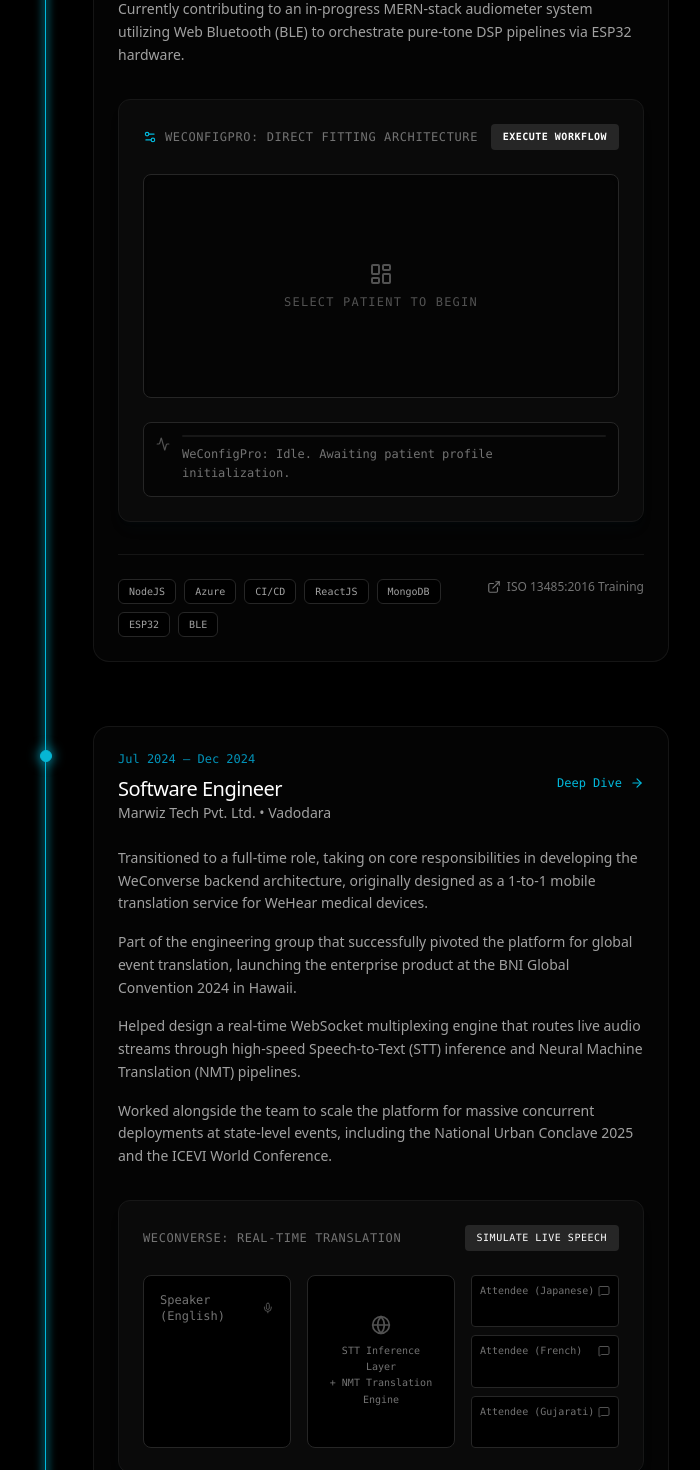
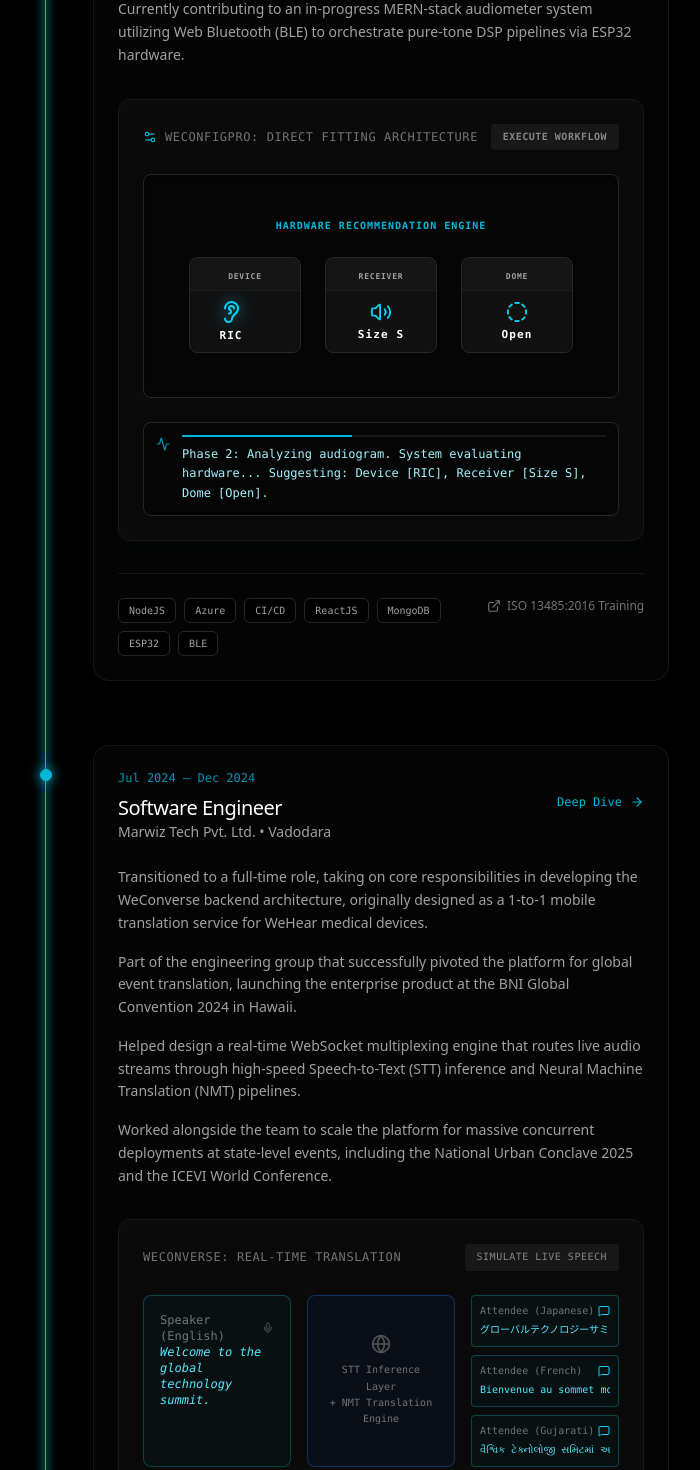
Before and after one commit to Preyash-Thakkar/preyash.jsx, a Next.js app: page / in a window 1280 px wide. Shown: the part 980-2450 px from the top of the page, without its empty margins (283-983 px from the left). Built offline with nearby package versions, Linux system fonts and the light colour scheme.

Commit message:
feat: add attention-wobble animation and enhance WeConfigPro demo with auto-play functionality

```diff
--- a/app/globals.css
+++ b/app/globals.css
@@ -10,3 +10,16 @@
   background-color: #ffffff;
   color: #000000;
 }
+
+@keyframes attention-wobble {
+  0%, 90%, 100% { transform: rotate(0deg); }
+  92% { transform: rotate(-2.5deg); }
+  94% { transform: rotate(2.5deg); }
+  96% { transform: rotate(-1.5deg); }
+  98% { transform: rotate(1.5deg); }
+}
+
+.attention-wobble {
+  animation: attention-wobble 3.5s ease-in-out infinite;
+  transform-origin: center;
+}
--- a/components/Timeline.tsx
+++ b/components/Timeline.tsx
@@ -78,7 +78,7 @@
                                         {deepDiveNodes.includes(item.id) && (
                                             <button
                                                 onClick={() => setActiveProject(item.id)}
-                                                className="hidden md:flex items-center gap-2 text-xs font-mono text-cyan-500 hover:text-cyan-300 transition-colors group/btn"
+                                                className="hidden md:flex items-center gap-2 text-xs font-mono text-cyan-500 hover:text-cyan-300 transition-colors group/btn attention-wobble"
                                             >
                                                 Deep Dive <ArrowRight size={14} className="group-hover/btn:translate-x-1 transition-transform" />
                                             </button>
@@ -103,7 +103,7 @@
                                 {deepDiveNodes.includes(item.id) && (
                                     <button
                                         onClick={() => setActiveProject(item.id)}
-                                        className="md:hidden w-full mb-6 py-2 flex items-center justify-center gap-2 text-xs font-mono text-cyan-500 border border-cyan-900/30 rounded-lg hover:bg-cyan-900/10 transition-colors"
+                                        className="md:hidden w-full mb-6 py-2 flex items-center justify-center gap-2 text-xs font-mono text-cyan-500 border border-cyan-900/30 rounded-lg hover:bg-cyan-900/10 transition-colors attention-wobble"
                                     >
                                         Deep Dive Architecture <ArrowRight size={14} />
                                     </button>
@@ -120,7 +120,7 @@
                                     {item.credentials && item.credentials.length > 0 && (
                                         <div className="flex flex-col gap-2 md:items-end shrink-0">
                                             {item.credentials.map((cred, idx) => (
-                                                <a key={idx} href={cred.href} target="_blank" rel="noopener noreferrer" className="inline-flex items-center gap-1.5 text-xs text-neutral-500 hover:text-cyan-400 transition-colors">
+                                                 <a key={idx} href={cred.href} target="_blank" rel="noopener noreferrer" className="inline-flex items-center gap-1.5 text-xs text-neutral-500 hover:text-cyan-400 transition-colors attention-wobble">
                                                     <ExternalLink size={14} />
                                                     <span>{cred.label}</span>
                                                 </a>
--- a/components/Visualizers.tsx
+++ b/components/Visualizers.tsx
@@ -123,6 +123,7 @@
     const [step, setStep] = useState(0);
     const [isRunning, setIsRunning] = useState(false);
     const [log, setLog] = useState('WeConfigPro: Idle. Awaiting patient profile initialization.');
+    const [hasAutoPlayed, setHasAutoPlayed] = useState(false);
 
     const runFullLifecycle = () => {
         if (isRunning) return;
@@ -164,11 +165,22 @@
         }, 19000);
     };
 
+    const handleViewportEnter = () => {
+        if (!hasAutoPlayed && !isRunning) {
+            setHasAutoPlayed(true);
+            runFullLifecycle();
+        }
+    };
+
     const frequencies = ['125', '250', '500', '1k', '2k', '4k', '8k'];
     const targetGains = [20, 35, 60, 75, 85, 45, 15];
 
     return (
-        <div className="bg-[#0a0a0a] border border-neutral-900 rounded-xl p-6 font-mono text-sm text-neutral-400 w-full overflow-hidden shadow-lg shadow-cyan-900/5">
+        <motion.div
+            onViewportEnter={handleViewportEnter}
+            viewport={{ once: true, amount: 0.3 }}
+            className="bg-[#0a0a0a] border border-neutral-900 rounded-xl p-6 font-mono text-sm text-neutral-400 w-full overflow-hidden shadow-lg shadow-cyan-900/5"
+        >
 
             {/* Header */}
             <div className="flex justify-between items-center mb-6">
@@ -193,7 +205,7 @@
                     </div>
                 )}
 
-                {/* Phase 1: Oscilla Audiogram */}
+                {/* Phase 1: Oscilla Audiogram (Accurate Layout) */}
                 {step === 1 && (
                     <motion.div initial={{ opacity: 0, y: 10 }} animate={{ opacity: 1, y: 0 }} className="w-full h-full flex flex-col">
                         <div className="flex justify-between items-center border-b border-neutral-800 pb-3 mb-3">
@@ -202,6 +214,7 @@
                         </div>
 
                         <div className="flex-1 flex gap-4 w-full">
+
                             {/* RIGHT EAR GRAPH (Red) */}
                             <div className="w-1/2 h-full border border-neutral-800 rounded relative p-3 bg-neutral-900/30 overflow-hidden flex flex-col">
                                 <div className="flex justify-between items-center mb-1 relative z-20">
@@ -211,11 +224,14 @@
                                         <span className="flex items-center gap-1"><div className="w-3 h-0.5 bg-transparent border-t-2 border-dashed border-red-500" /> BC</span>
                                     </div>
                                 </div>
+                                {/* Grid */}
                                 <div className="absolute inset-0 top-8 grid grid-cols-4 grid-rows-3 gap-0 opacity-10 pointer-events-none">
                                     {[...Array(12)].map((_, i) => <div key={i} className="border-l border-t border-neutral-400" />)}
                                 </div>
                                 <svg className="w-full h-full absolute inset-0 top-4 z-10" viewBox="0 0 100 40" preserveAspectRatio="none">
+                                    {/* AC (Solid) */}
                                     <motion.polyline initial={{ pathLength: 0 }} animate={{ pathLength: 1 }} transition={{ duration: 1.2, ease: "easeOut" }} fill="none" stroke="#ef4444" strokeWidth="1.2" points="5,15 25,20 50,18 75,35 95,32" />
+                                    {/* BC (Dotted) */}
                                     <motion.polyline initial={{ opacity: 0 }} animate={{ opacity: 1 }} transition={{ duration: 0.8, delay: 1.2 }} fill="none" stroke="#ef4444" strokeWidth="1.2" strokeDasharray="3,3" points="5,5 25,12 50,15 75,25 95,22" />
                                 </svg>
                             </div>
@@ -229,19 +245,23 @@
                                         <span className="flex items-center gap-1"><div className="w-3 h-0.5 bg-transparent border-t-2 border-dashed border-blue-500" /> BC</span>
                                     </div>
                                 </div>
+                                {/* Grid */}
                                 <div className="absolute inset-0 top-8 grid grid-cols-4 grid-rows-3 gap-0 opacity-10 pointer-events-none">
                                     {[...Array(12)].map((_, i) => <div key={i} className="border-l border-t border-neutral-400" />)}
                                 </div>
                                 <svg className="w-full h-full absolute inset-0 top-4 z-10" viewBox="0 0 100 40" preserveAspectRatio="none">
+                                    {/* AC (Solid) */}
                                     <motion.polyline initial={{ pathLength: 0 }} animate={{ pathLength: 1 }} transition={{ duration: 1.2, ease: "easeOut" }} fill="none" stroke="#3b82f6" strokeWidth="1.2" points="5,10 25,15 50,22 75,22 95,35" />
+                                    {/* BC (Dotted) */}
                                     <motion.polyline initial={{ opacity: 0 }} animate={{ opacity: 1 }} transition={{ duration: 0.8, delay: 1.2 }} fill="none" stroke="#3b82f6" strokeWidth="1.2" strokeDasharray="3,3" points="5,5 25,8 50,15 75,12 95,28" />
                                 </svg>
                             </div>
+
                         </div>
                     </motion.div>
                 )}
 
-                {/* Phase 2: Algorithmic Suggestions */}
+                {/* Phase 2: Algorithmic Suggestions (Rhythmic Carousel) */}
                 {step === 2 && (
                     <motion.div initial={{ opacity: 0, scale: 0.95 }} animate={{ opacity: 1, scale: 1 }} className="w-full h-full flex flex-col justify-center">
                         <h4 className="text-[10px] text-cyan-500 mb-6 text-center uppercase tracking-widest font-bold">Hardware Recommendation Engine</h4>
@@ -260,14 +280,17 @@
                                         transition={{ times: [0, 0.4, 1], duration: 2.2, ease: "easeInOut", delay: 0.5 }}
                                         className="flex items-center gap-8 absolute z-10 px-4"
                                     >
+                                        {/* BTE */}
                                         <div className="flex flex-col items-center justify-center opacity-30 min-w-[24px]">
                                             <Headset size={18} className="text-neutral-500 mb-1" />
                                             <span className="text-[9px] font-bold text-neutral-500">BTE</span>
                                         </div>
+                                        {/* ITE */}
                                         <div className="flex flex-col items-center justify-center opacity-30 min-w-[24px]">
                                             <CircleDot size={18} className="text-neutral-500 mb-1" />
                                             <span className="text-[9px] font-bold text-neutral-500">ITE</span>
                                         </div>
+                                        {/* RIC */}
                                         <div className="flex flex-col items-center justify-center min-w-[24px]">
                                             <Ear size={24} className="text-cyan-400 mb-1 drop-shadow-[0_0_8px_rgba(6,182,212,0.8)]" />
                                             <span className="text-[11px] font-bold text-white tracking-widest">RIC</span>
@@ -297,6 +320,7 @@
                                     <span className="text-[11px] font-bold text-white tracking-widest">Open</span>
                                 </motion.div>
                             </div>
+
                         </div>
                     </motion.div>
                 )}
@@ -340,16 +364,14 @@
                     </motion.div>
                 )}
 
-                {/* Phase 4: Direct Web BLE Flash (FIXED: Perfectly aligned center line) */}
+                {/* Phase 4: Direct Web BLE Flash */}
                 {step === 4 && (
                     <motion.div initial={{ opacity: 0 }} animate={{ opacity: 1 }} className="w-full h-full flex flex-col items-center justify-center">
                         <span className="text-[10px] text-cyan-400 font-bold tracking-widest uppercase mb-6 flex items-center gap-2">
                             Writing Directly to Hardware
                         </span>
-
                         <div className="w-full flex items-start px-8">
 
-                            {/* Left Node */}
                             <div className="flex flex-col items-center gap-3 w-28">
                                 <div className="h-10 flex items-center justify-center">
                                     <LayoutDashboard size={32} className="text-cyan-500" />
@@ -357,7 +379,6 @@
                                 <span className="text-[9px] text-neutral-400 uppercase text-center tracking-widest leading-relaxed">WeConfig Web<br />(Clinic)</span>
                             </div>
 
-                            {/* Center Line Box (Locked to identical h-10 height as the icons) */}
                             <div className="flex-1 relative h-10 mx-2">
                                 <div className="w-full h-px border-t border-dashed border-neutral-700 absolute top-1/2 -translate-y-1/2 left-0" />
                                 <motion.div
@@ -370,7 +391,6 @@
                                 </motion.div>
                             </div>
 
-                            {/* Right Node */}
                             <div className="flex flex-col items-center gap-3 w-28">
                                 <div className="h-10 flex items-center justify-center">
                                     <Ear size={32} className="text-blue-400" />
@@ -420,7 +440,7 @@
                     </span>
                 </div>
             </div>
-        </div>
+        </motion.div>
     );
 }
 
@@ -429,6 +449,7 @@
     const [step, setStep] = useState(0);
     const [transcript, setTranscript] = useState('');
     const [translations, setTranslations] = useState({ ja: '', fr: '', gu: '' });
+    const [hasAutoPlayed, setHasAutoPlayed] = useState(false);
 
     const runTranslation = () => {
         if (isTranslating) return;
@@ -461,8 +482,19 @@
         }, 8500);
     };
 
+    const handleViewportEnter = () => {
+        if (!hasAutoPlayed && !isTranslating) {
+            setHasAutoPlayed(true);
+            runTranslation();
+        }
+    };
+
     return (
-        <div className="bg-[#0a0a0a] border border-neutral-900 rounded-xl p-6 font-mono text-sm text-neutral-400 w-full relative overflow-hidden shadow-lg shadow-cyan-900/5">
+        <motion.div
+            onViewportEnter={handleViewportEnter}
+            viewport={{ once: true, amount: 0.3 }}
+            className="bg-[#0a0a0a] border border-neutral-900 rounded-xl p-6 font-mono text-sm text-neutral-400 w-full relative overflow-hidden shadow-lg shadow-cyan-900/5"
+        >
             <div className="flex justify-between items-center mb-6">
                 <p className="text-neutral-500 text-xs uppercase tracking-wider">WeConverse: Real-Time Translation</p>
                 <button
@@ -531,7 +563,7 @@
 
                 </div>
             </div>
-        </div>
+        </motion.div>
     );
 }
 export function SnapStreamDemo() {
@@ -540,6 +572,7 @@
     const [isSending, setIsSending] = useState(false);
     const [isCapturing, setIsCapturing] = useState(false);
     const [log, setLog] = useState('Signage active. Awaiting QR scan for session init...');
+    const [hasAutoPlayed, setHasAutoPlayed] = useState(false);
 
     const simulateScan = () => {
         setLog('Mobile client scanned QR. Establishing WebSocket handshake...');
@@ -547,6 +580,20 @@
             setSessionState('connected');
             setLog('Socket connected. Mobile device assigned as session remote.');
         }, 1200);
+    };
+
+    const runAutoDemo = () => {
+        if (hasAutoPlayed) return;
+        setHasAutoPlayed(true);
+        simulateScan();
+        setTimeout(() => applyAsset('id_jewelry_01', 'Jewelry'), 2200);
+        setTimeout(() => triggerCapture(), 3600);
+    };
+
+    const handleViewportEnter = () => {
+        if (!hasAutoPlayed) {
+            runAutoDemo();
+        }
     };
 
     const applyAsset = (assetId: string, logName: string) => {
@@ -573,7 +620,11 @@
     }
 
     return (
-        <div className="bg-[#0a0a0a] border border-neutral-900 rounded-xl p-6 font-mono text-sm text-neutral-400 w-full relative overflow-hidden shadow-lg shadow-cyan-900/5">
+        <motion.div
+            onViewportEnter={handleViewportEnter}
+            viewport={{ once: true, amount: 0.3 }}
+            className="bg-[#0a0a0a] border border-neutral-900 rounded-xl p-6 font-mono text-sm text-neutral-400 w-full relative overflow-hidden shadow-lg shadow-cyan-900/5"
+        >
             <div className="flex justify-between items-center mb-6">
                 <p className="text-neutral-500 text-xs uppercase tracking-wider">Snap Stream: Remote Architecture</p>
                 {sessionState === 'connected' && (
@@ -676,7 +727,7 @@
                     {log}
                 </span>
             </div>
-        </div>
+        </motion.div>
     );
 }
 export function DynamicAdDemo() {
@@ -685,6 +736,7 @@
     const [log, setLog] = useState('Edge device offline. Awaiting morning RabbitMQ sync...');
     const [stats, setStats] = useState({ headCount: 1240, male: 58, female: 42 });
     const [detected, setDetected] = useState('');
+    const [hasAutoPlayed, setHasAutoPlayed] = useState(false);
 
     const runSimulation = () => {
         if (isRunning) return;
@@ -721,8 +773,19 @@
         }, 10000);
     };
 
+    const handleViewportEnter = () => {
+        if (!hasAutoPlayed && !isRunning) {
+            setHasAutoPlayed(true);
+            runSimulation();
+        }
+    };
+
     return (
-        <div className="bg-[#0a0a0a] border border-neutral-900 rounded-xl p-6 font-mono text-sm text-neutral-400 w-full relative overflow-hidden shadow-lg shadow-purple-900/5">
+        <motion.div
+            onViewportEnter={handleViewportEnter}
+            viewport={{ once: true, amount: 0.3 }}
+            className="bg-[#0a0a0a] border border-neutral-900 rounded-xl p-6 font-mono text-sm text-neutral-400 w-full relative overflow-hidden shadow-lg shadow-purple-900/5"
+        >
             <div className="flex justify-between items-center mb-6">
                 <p className="text-neutral-500 text-xs uppercase tracking-wider">Dynamic Ad Delivery & Analytics</p>
                 <button
@@ -807,6 +870,6 @@
                     {log}
                 </span>
             </div>
-        </div>
+        </motion.div>
     );
 }
```
